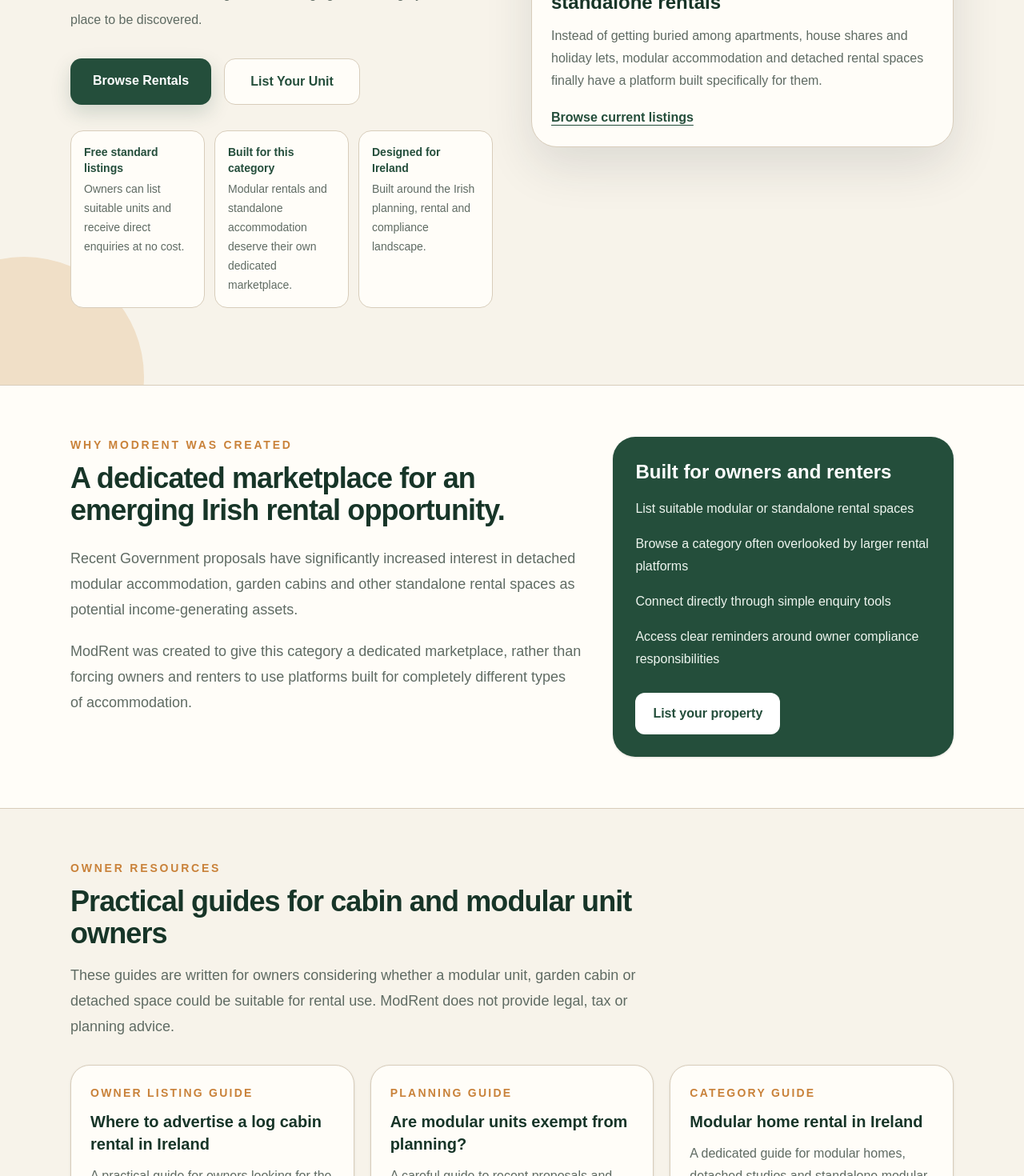
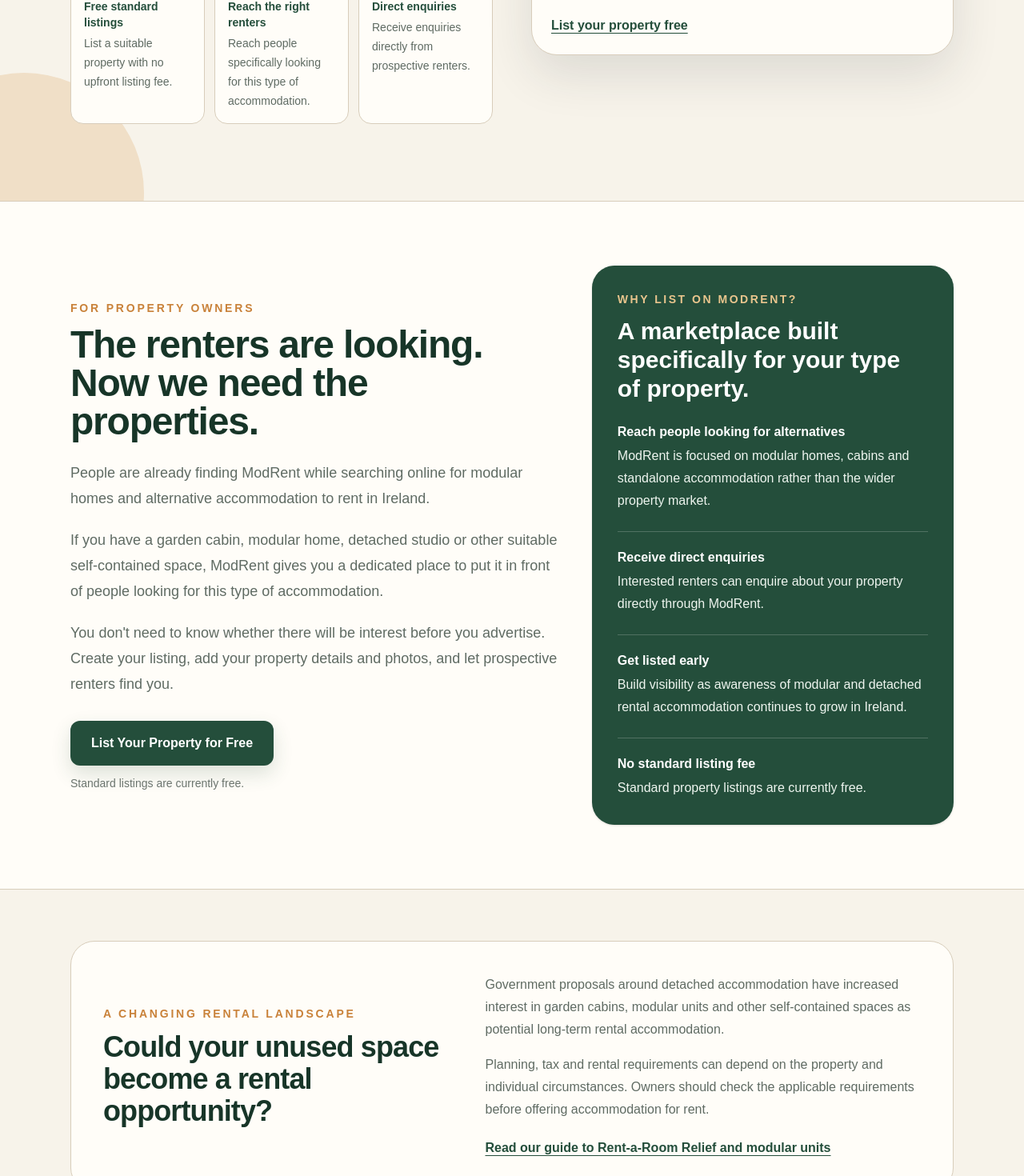
Before and after one commit to ZD12393/modrent, a Next.js app: page / in a window 1280 px wide. Shown: the part 880-2350 px from the top of the page at 80% size. Built offline with nearby package versions, Linux system fonts and the light colour scheme.

Commit message:
Update homepage for owner listings

```diff
--- a/app/page.tsx
+++ b/app/page.tsx
@@ -1,6 +1,7 @@
 export default function Home() {
   return (
     <main className="min-h-screen bg-[#f7f3ea] text-[#1f2933]">
+      {/* HERO */}
       <section className="relative overflow-hidden">
         <div className="absolute right-[-120px] top-[-120px] h-[320px] w-[320px] rounded-full bg-[#e6efe8]" />
         <div className="absolute bottom-[-140px] left-[-120px] h-[300px] w-[300px] rounded-full bg-[#f0dfc7]" />
@@ -9,29 +10,27 @@
           <div className="grid items-center gap-12 lg:grid-cols-2">
             <div>
               <div className="mb-6 inline-block rounded-full border border-[#d8cdbb] bg-[#fffdf8] px-4 py-2 text-sm font-semibold text-[#244e3b] shadow-sm">
-                Ireland’s dedicated modular rental marketplace
+                Ireland&apos;s dedicated modular rental marketplace
               </div>
 
               <h1 className="mb-6 text-4xl font-bold leading-tight tracking-tight text-[#173528] md:text-6xl">
-                A dedicated Irish marketplace for modular rentals, garden cabins
-                and standalone accommodation.
+                A dedicated place to find and list modular rentals in Ireland.
               </h1>
 
               <p className="mb-6 max-w-xl text-lg leading-8 text-[#4f5f55] md:text-xl">
-                ModRent is a specialist Irish platform for modular homes,
-                garden cabins, detached studios and other self-contained rental
-                spaces.
+                ModRent connects people looking for modular homes, garden cabins,
+                detached studios and other self-contained accommodation with
+                owners who have them to rent.
               </p>
 
               <p className="mb-8 max-w-xl text-base leading-8 text-[#5f6b63]">
-                Created in response to Ireland’s changing approach to detached
-                modular accommodation, ModRent gives this emerging rental
-                category a dedicated place to be discovered.
+                Looking for somewhere to live? Browse available properties.
+                Have a suitable unit? Standard listings are currently free.
               </p>
 
               <div className="flex flex-col gap-4 sm:flex-row">
                 <a
-                  href="/listings"
+                  href="/create"
                   style={{
                     backgroundColor: "#244e3b",
                     color: "#ffffff",
@@ -40,16 +39,16 @@
                     display: "inline-block",
                     textAlign: "center",
                     fontWeight: 700,
-                    minWidth: "170px",
+                    minWidth: "190px",
                     textDecoration: "none",
                     boxShadow: "0 10px 24px rgba(36, 78, 59, 0.18)",
                   }}
                 >
-                  Browse Rentals
+                  List Your Property
                 </a>
 
                 <a
-                  href="/create"
+                  href="/listings"
                   style={{
                     backgroundColor: "#fffdf8",
                     color: "#244e3b",
@@ -63,7 +62,7 @@
                     textDecoration: "none",
                   }}
                 >
-                  List Your Unit
+                  Browse Rentals
                 </a>
               </div>
 
@@ -72,32 +71,27 @@
                   <p className="text-sm font-semibold text-[#244e3b]">
                     Free standard listings
                   </p>
-
                   <p className="mt-1 text-sm leading-6 text-[#5f6b63]">
-                    Owners can list suitable units and receive direct enquiries
-                    at no cost.
+                    List a suitable property with no upfront listing fee.
                   </p>
                 </div>
 
                 <div className="rounded-2xl border border-[#d8cdbb] bg-[#fffdf8] p-4">
                   <p className="text-sm font-semibold text-[#244e3b]">
-                    Built for this category
+                    Reach the right renters
                   </p>
-
                   <p className="mt-1 text-sm leading-6 text-[#5f6b63]">
-                    Modular rentals and standalone accommodation deserve their
-                    own dedicated marketplace.
+                    Reach people specifically looking for this type of
+                    accommodation.
                   </p>
                 </div>
 
                 <div className="rounded-2xl border border-[#d8cdbb] bg-[#fffdf8] p-4">
                   <p className="text-sm font-semibold text-[#244e3b]">
-                    Designed for Ireland
+                    Direct enquiries
                   </p>
-
                   <p className="mt-1 text-sm leading-6 text-[#5f6b63]">
-                    Built around the Irish planning, rental and compliance
-                    landscape.
+                    Receive enquiries directly from prospective renters.
                   </p>
                 </div>
               </div>
@@ -115,27 +109,31 @@
               <div className="mb-5">
                 <div className="mb-3 flex flex-wrap gap-2">
                   <span className="rounded-full bg-[#e6efe8] px-3 py-1 text-sm font-semibold text-[#244e3b]">
-                    Modular units
+                    Modular homes
                   </span>
 
                   <span className="rounded-full bg-[#f0dfc7] px-3 py-1 text-sm font-semibold text-[#7a4a1f]">
                     Garden cabins
                   </span>
+
+                  <span className="rounded-full bg-[#e6efe8] px-3 py-1 text-sm font-semibold text-[#244e3b]">
+                    Detached studios
+                  </span>
                 </div>
 
                 <h2 className="mb-3 text-2xl font-bold text-[#173528]">
-                  A better home for modular and standalone rentals
+                  Put your property where people are looking for it
                 </h2>
 
                 <p className="leading-7 text-[#5f6b63]">
-                  Instead of getting buried among apartments, house shares and
-                  holiday lets, modular accommodation and detached rental spaces
-                  finally have a platform built specifically for them.
+                  Modular and standalone accommodation can easily get lost among
+                  apartments, house shares and holiday lets. ModRent gives this
+                  category a dedicated marketplace of its own.
                 </p>
               </div>
 
               <a
-                href="/listings"
+                href="/create"
                 style={{
                   color: "#244e3b",
                   fontWeight: 700,
@@ -143,97 +141,217 @@
                   textUnderlineOffset: "4px",
                 }}
               >
-                Browse current listings
+                List your property free
               </a>
             </div>
           </div>
         </div>
       </section>
 
+      {/* OWNER CONVERSION SECTION */}
       <section className="border-y border-[#d8cdbb] bg-[#fffdf8]">
-        <div className="mx-auto max-w-6xl px-4 py-16 md:px-6">
-          <div className="grid gap-10 lg:grid-cols-[1.2fr_0.8fr]">
+        <div className="mx-auto max-w-6xl px-4 py-16 md:px-6 md:py-20">
+          <div className="grid items-center gap-10 lg:grid-cols-[1.15fr_0.85fr]">
             <div>
               <p className="mb-3 text-sm font-bold uppercase tracking-[0.2em] text-[#c9823a]">
-                Why ModRent was created
+                For property owners
               </p>
 
-              <h2 className="mb-6 text-3xl font-bold tracking-tight text-[#173528] md:text-4xl">
-                A dedicated marketplace for an emerging Irish rental opportunity.
+              <h2 className="mb-6 text-3xl font-bold tracking-tight text-[#173528] md:text-5xl">
+                The renters are looking.
+                <br />
+                Now we need the properties.
               </h2>
 
-              <div className="space-y-5 text-lg leading-8 text-[#5f6b63]">
+              <div className="max-w-2xl space-y-5 text-lg leading-8 text-[#5f6b63]">
                 <p>
-                  Recent Government proposals have significantly increased
-                  interest in detached modular accommodation, garden cabins and
-                  other standalone rental spaces as potential income-generating
-                  assets.
+                  People are already finding ModRent while searching online for
+                  modular homes and alternative accommodation to rent in Ireland.
                 </p>
 
                 <p>
-                  ModRent was created to give this category a dedicated
-                  marketplace, rather than forcing owners and renters to use
-                  platforms built for completely different types of
-                  accommodation.
+                  If you have a garden cabin, modular home, detached studio or
+                  other suitable self-contained space, ModRent gives you a
+                  dedicated place to put it in front of people looking for this
+                  type of accommodation.
+                </p>
+
+                <p>
+                  You don&apos;t need to know whether there will be interest
+                  before you advertise. Create your listing, add your property
+                  details and photos, and let prospective renters find you.
                 </p>
               </div>
-            </div>
-
-            <div className="rounded-[28px] bg-[#244e3b] p-7 text-white shadow-sm">
-              <h3 className="mb-4 text-2xl font-bold">
-                Built for owners and renters
-              </h3>
-
-              <ul className="space-y-4 leading-7 text-[#eef5ef]">
-                <li>List suitable modular or standalone rental spaces</li>
-                <li>
-                  Browse a category often overlooked by larger rental platforms
-                </li>
-                <li>Connect directly through simple enquiry tools</li>
-                <li>
-                  Access clear reminders around owner compliance responsibilities
-                </li>
-              </ul>
 
               <a
                 href="/create"
                 style={{
-                  backgroundColor: "#ffffff",
-                  color: "#244e3b",
+                  backgroundColor: "#244e3b",
+                  color: "#ffffff",
                   display: "inline-block",
-                  marginTop: "28px",
-                  padding: "14px 22px",
+                  marginTop: "30px",
+                  padding: "16px 26px",
                   borderRadius: "12px",
                   fontWeight: 700,
                   textDecoration: "none",
+                  boxShadow: "0 10px 24px rgba(36, 78, 59, 0.16)",
                 }}
               >
-                List your property
+                List Your Property for Free
               </a>
+
+              <p className="mt-3 text-sm text-[#6b746e]">
+                Standard listings are currently free.
+              </p>
+            </div>
+
+            <div className="rounded-[28px] bg-[#244e3b] p-7 text-white shadow-sm md:p-8">
+              <p className="mb-3 text-sm font-bold uppercase tracking-[0.18em] text-[#e9c58d]">
+                Why list on ModRent?
+              </p>
+
+              <h3 className="mb-6 text-2xl font-bold md:text-3xl">
+                A marketplace built specifically for your type of property.
+              </h3>
+
+              <div className="space-y-6">
+                <div>
+                  <p className="mb-1 font-bold text-white">
+                    Reach people looking for alternatives
+                  </p>
+                  <p className="leading-7 text-[#eef5ef]">
+                    ModRent is focused on modular homes, cabins and standalone
+                    accommodation rather than the wider property market.
+                  </p>
+                </div>
+
+                <div className="border-t border-white/20 pt-5">
+                  <p className="mb-1 font-bold text-white">
+                    Receive direct enquiries
+                  </p>
+                  <p className="leading-7 text-[#eef5ef]">
+                    Interested renters can enquire about your property directly
+                    through ModRent.
+                  </p>
+                </div>
+
+                <div className="border-t border-white/20 pt-5">
+                  <p className="mb-1 font-bold text-white">
+                    Get listed early
+                  </p>
+                  <p className="leading-7 text-[#eef5ef]">
+                    Build visibility as awareness of modular and detached rental
+                    accommodation continues to grow in Ireland.
+                  </p>
+                </div>
+
+                <div className="border-t border-white/20 pt-5">
+                  <p className="mb-1 font-bold text-white">
+                    No standard listing fee
+                  </p>
+                  <p className="leading-7 text-[#eef5ef]">
+                    Standard property listings are currently free.
+                  </p>
+                </div>
+              </div>
             </div>
           </div>
         </div>
       </section>
 
+      {/* LEGISLATION / MARKET CONTEXT */}
       <section className="bg-[#f7f3ea]">
         <div className="mx-auto max-w-6xl px-4 py-16 md:px-6">
+          <div className="rounded-[30px] border border-[#d8cdbb] bg-[#fffdf8] p-7 md:p-10">
+            <div className="grid gap-8 lg:grid-cols-[0.9fr_1.1fr] lg:items-center">
+              <div>
+                <p className="mb-3 text-sm font-bold uppercase tracking-[0.2em] text-[#c9823a]">
+                  A changing rental landscape
+                </p>
+
+                <h2 className="text-3xl font-bold tracking-tight text-[#173528] md:text-4xl">
+                  Could your unused space become a rental opportunity?
+                </h2>
+              </div>
+
+              <div className="space-y-4 leading-7 text-[#5f6b63]">
+                <p>
+                  Government proposals around detached accommodation have
+                  increased interest in garden cabins, modular units and other
+                  self-contained spaces as potential long-term rental
+                  accommodation.
+                </p>
+
+                <p>
+                  Planning, tax and rental requirements can depend on the
+                  property and individual circumstances. Owners should check
+                  the applicable requirements before offering accommodation for
+                  rent.
+                </p>
+
+                <a
+                  href="/rent-a-room-relief-modular-units-ireland"
+                  style={{
+                    color: "#244e3b",
+                    fontWeight: 700,
+                    display: "inline-block",
+                    marginTop: "4px",
+                    textDecoration: "underline",
+                    textUnderlineOffset: "4px",
+                  }}
+                >
+                  Read our guide to Rent-a-Room Relief and modular units
+                </a>
+              </div>
+            </div>
+          </div>
+        </div>
+      </section>
+
+      {/* OWNER RESOURCES */}
+      <section className="bg-[#f7f3ea]">
+        <div className="mx-auto max-w-6xl px-4 pb-16 md:px-6">
           <div className="mb-8 max-w-3xl">
             <p className="mb-3 text-sm font-bold uppercase tracking-[0.2em] text-[#c9823a]">
               Owner resources
             </p>
 
             <h2 className="mb-4 text-3xl font-bold tracking-tight text-[#173528] md:text-4xl">
-              Practical guides for cabin and modular unit owners
+              Thinking about renting out a cabin or modular unit?
             </h2>
 
             <p className="text-lg leading-8 text-[#5f6b63]">
-              These guides are written for owners considering whether a modular
-              unit, garden cabin or detached space could be suitable for rental
-              use. ModRent does not provide legal, tax or planning advice.
+              Start with our practical guides for Irish owners considering
+              whether a modular unit, garden cabin or detached space could be
+              suitable for rental use. ModRent does not provide legal, tax or
+              planning advice.
             </p>
           </div>
 
           <div className="grid gap-5 md:grid-cols-2 lg:grid-cols-3">
+            <a
+              href="/how-much-can-i-rent-my-garden-cabin-for"
+              className="rounded-[24px] bg-[#244e3b] p-6 shadow-sm transition hover:-translate-y-1 hover:shadow-md"
+              style={{ color: "#ffffff", textDecoration: "none" }}
+            >
+              <p className="mb-3 text-sm font-bold uppercase tracking-[0.16em] text-[#e9c58d]">
+                Featured owner guide
+              </p>
+
+              <h3 className="mb-3 text-xl font-bold text-white">
+                How much can I rent my garden cabin for?
+              </h3>
+
+              <p className="leading-7 text-[#eef5ef]">
+                Understand the factors that can influence rental value and how
+                to think about pricing a garden cabin or detached unit.
+              </p>
+
+              <p className="mt-5 font-bold text-white">
+                Read the guide →
+              </p>
+            </a>
+
             <a
               href="/where-to-advertise-a-log-cabin-rental-ireland"
               className="rounded-[24px] border border-[#d8cdbb] bg-[#fffdf8] p-6 shadow-sm transition hover:-translate-y-1 hover:shadow-md"
@@ -248,8 +366,8 @@
               </h3>
 
               <p className="leading-7 text-[#5f6b63]">
-                A practical guide for owners looking for the right place to list
-                a log cabin, garden cabin or detached rental space.
+                A practical guide for owners looking for the right place to
+                list a log cabin, garden cabin or detached rental space.
               </p>
             </a>
 
@@ -267,8 +385,8 @@
               </h3>
 
               <p className="leading-7 text-[#5f6b63]">
-                A careful guide to recent proposals and what owners should check
-                before assuming any planning position.
+                A careful guide to recent proposals and what owners should
+                check before assuming any planning position.
               </p>
             </a>
 
@@ -349,16 +467,22 @@
             </a>
           </div>
 
+          {/* FINAL OWNER CTA */}
           <div className="mt-10 rounded-[28px] bg-[#244e3b] p-7 text-white md:flex md:items-center md:justify-between md:gap-8">
             <div className="max-w-2xl">
+              <p className="mb-2 text-sm font-bold uppercase tracking-[0.18em] text-[#e9c58d]">
+                Have a property to rent?
+              </p>
+
               <h3 className="mb-3 text-2xl font-bold">
-                Have a suitable cabin or modular unit?
+                Don&apos;t wait for renters to find you somewhere else.
               </h3>
 
               <p className="leading-7 text-[#eef5ef]">
-                Owners can submit suitable standalone rental spaces to ModRent
-                for review. Standard listings and direct enquiries are currently
-                free.
+                Put your garden cabin, modular home or suitable standalone
+                accommodation where people are already looking for this type
+                of property. Standard listings and direct enquiries are
+                currently free.
               </p>
             </div>
 
@@ -369,15 +493,16 @@
                 color: "#244e3b",
                 display: "inline-block",
                 marginTop: "24px",
-                padding: "14px 22px",
+                padding: "15px 24px",
                 borderRadius: "12px",
                 fontWeight: 700,
-                minWidth: "160px",
+                minWidth: "190px",
                 textAlign: "center",
                 textDecoration: "none",
+                whiteSpace: "nowrap",
               }}
             >
-              List your property
+              List Your Property
             </a>
           </div>
         </div>
```
